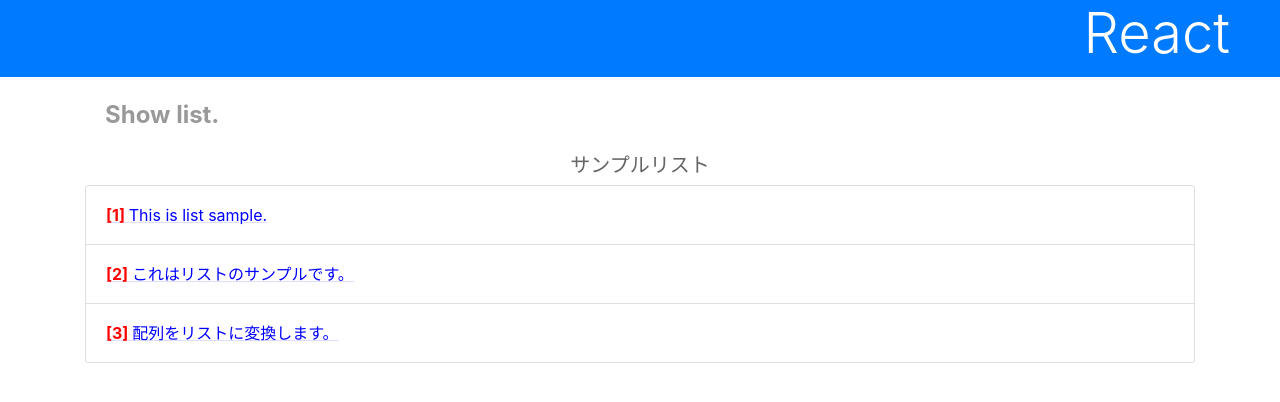
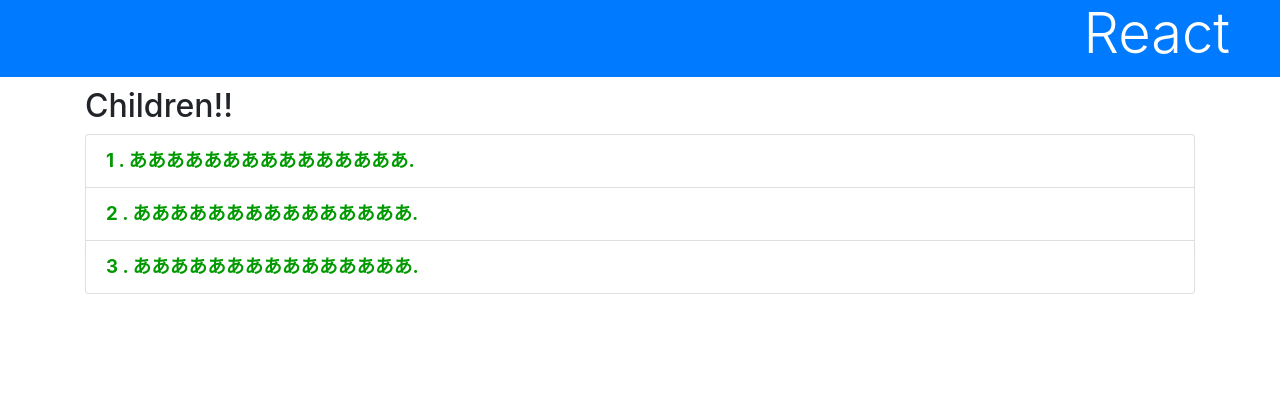
Before and after one commit to kobe2403/reactjs-nextjs-nyumon, a React (Create React App) app in the folder reactapp/: page / in a window 1280 px wide. Shown: the top 402 px of the page. Built offline with nearby package versions, Linux system fonts and the light colour scheme.

Commit message:
childの使用

```diff
--- a/reactapp/src/App.tsx
+++ b/reactapp/src/App.tsx
@@ -4,77 +4,59 @@
 import Rect from "./components/Rect"
 
 
-class App extends Component<{}, {}> {
-    data:string[] = [
-       "This is list sample.",
-       "これはリストのサンプルです。",
-       "配列をリストに変換します。"
-    ];
+class App extends Component<any, {}> {
+    input = "";
 
     constructor(props:any) {
-        super(props);
-        this.state = {
-            list: this.data,
-        }
+        super(props)
     }
 
     render() {
         return <div>
             <h1 className="bg-primary text-white display-4">React</h1>
             <div className="container">
-                <p className="subtitle">Show list.</p>
-                <List title="サンプルリスト" data={this.data} />
+                <Message title="Children!!" >
+                    あああああああああああああああ。
+                    あああああああああああああああ。
+                    あああああああああああああああ。
+                </Message>
             </div>
         </div>
     }
 }
 
-class List extends Component<{title: string,data: string[]}, {}> {
-    number = 1;
+class Message extends Component<{title:string}, {value:string, key:string}> {
+    li:object = {
+        fontSize: "14pt",
+        fontWeight: "bold",
+        color: "#090",
+    }
 
     render() {
-        let data = this.props.data;
+        let content:any = this.props.children;
+        let arr:any;
+        if (content){
+            arr = content.split("。");
+        }
+        let arr2:any = [];
+        for (let i = 0; i < arr.length; i++){
+            if (arr[i].trim() != ""){
+                arr2.push(arr[i]);
+            }
+        }
+        let list = arr2.map((value:string, key:string) =>(
+            <li className="list-group-item" style={this.li}
+                key={key}>
+                    {key + 1} . {value}.
+            </li>
+        ));
 
-        return (
-            <div>
-                <p className="h5 text-center">{this.props.title}</p>
-                <ul className="list-group">
-                    {data.map((item, key) =>
-                        <li className="list-group-item" key={key}>
-                            <Item number={key + 1} value={item} />
-                        </li>
-                    )}
-                </ul>
-            </div>
-        )
+        return <div>
+            <h2>{this.props.title}</h2>
+            <ol className="list-group">{list}</ol>
+        </div>
     }
 }
 
 
-class Item extends Component<{number: number,value: string}, {}> {
-    itm:Object = {
-        fontSize: "16px",
-        color: "#00f",
-        textDecoration: "underline",
-        textDecorationColor: "#ddf",
-    }
-
-    num:Object = {
-        fontWeight: "bold",
-        color: "red",
-    }
-
-    render() {
-        return (
-            <p style={this.itm}>
-                <span style={this.num}>
-                    [{this.props.number}]&nbsp;
-                </span>
-                {this.props.value}
-            </p>
-        )
-    }
-
-}
-
 export default App
```
